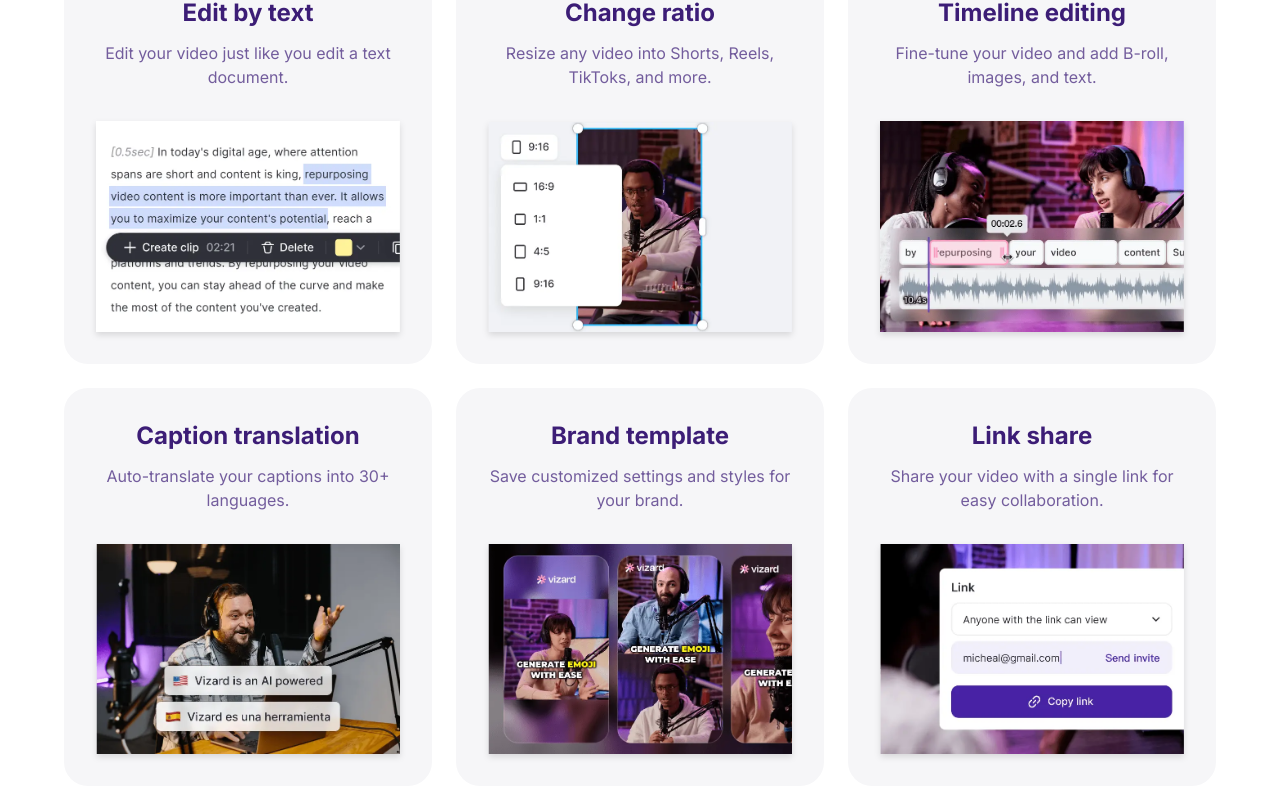
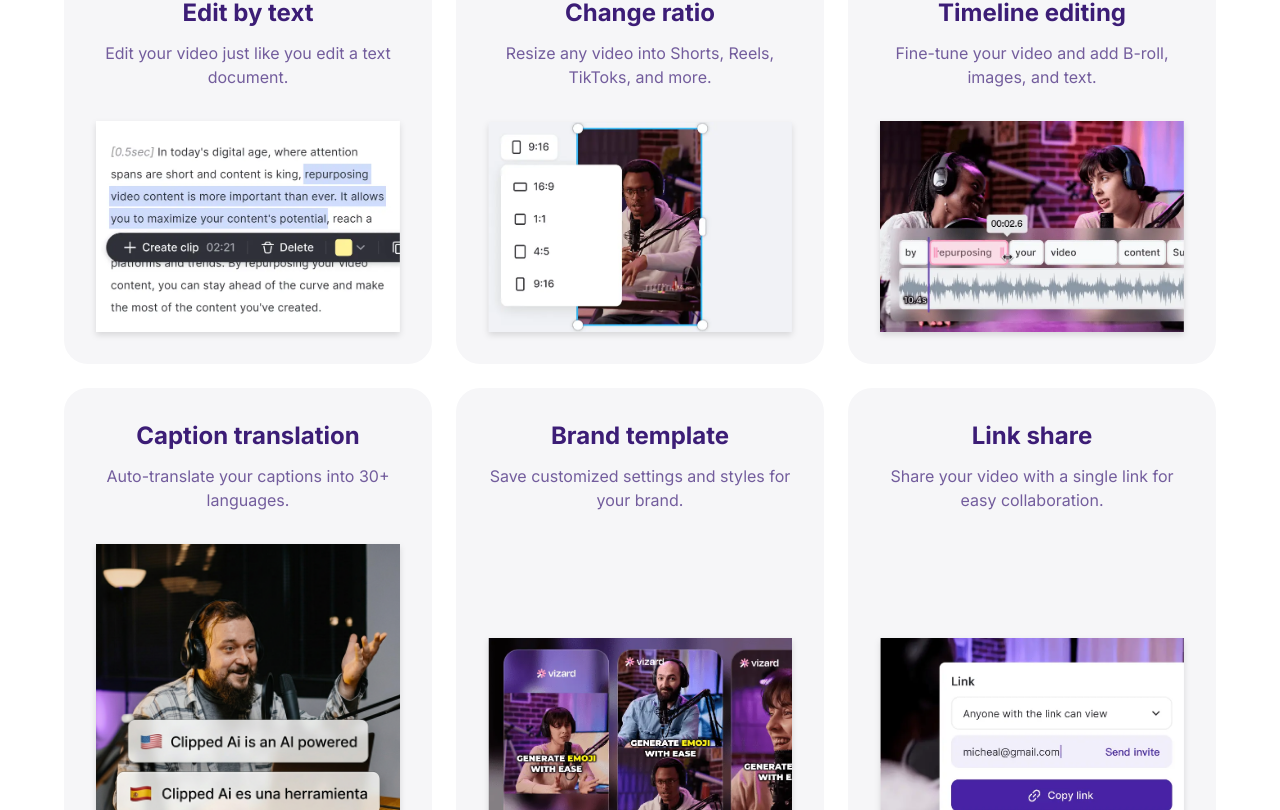
Before and after one commit to MrCode-2005/clipped-ai, a Next.js app: page / in a window 1280 px wide. Shown: the part 11190-12000 px from the top of the page. Built offline with nearby package versions, Linux system fonts and the light colour scheme.

Commit message:
fix: replace caption translation image branding

```diff
--- a/src/components/EditingCapabilities.tsx
+++ b/src/components/EditingCapabilities.tsx
@@ -21,7 +21,7 @@ const capabilities = [
     {
         title: "Caption translation",
         description: "Auto-translate your captions into 30+ languages.",
-        image: "/images/editing/caption_translation.webp",
+        image: "/images/editing/caption_translation.png",
     },
     {
         title: "Brand template",
```
Also changed, not shown: public/images/editing/caption_translation.png (added).
